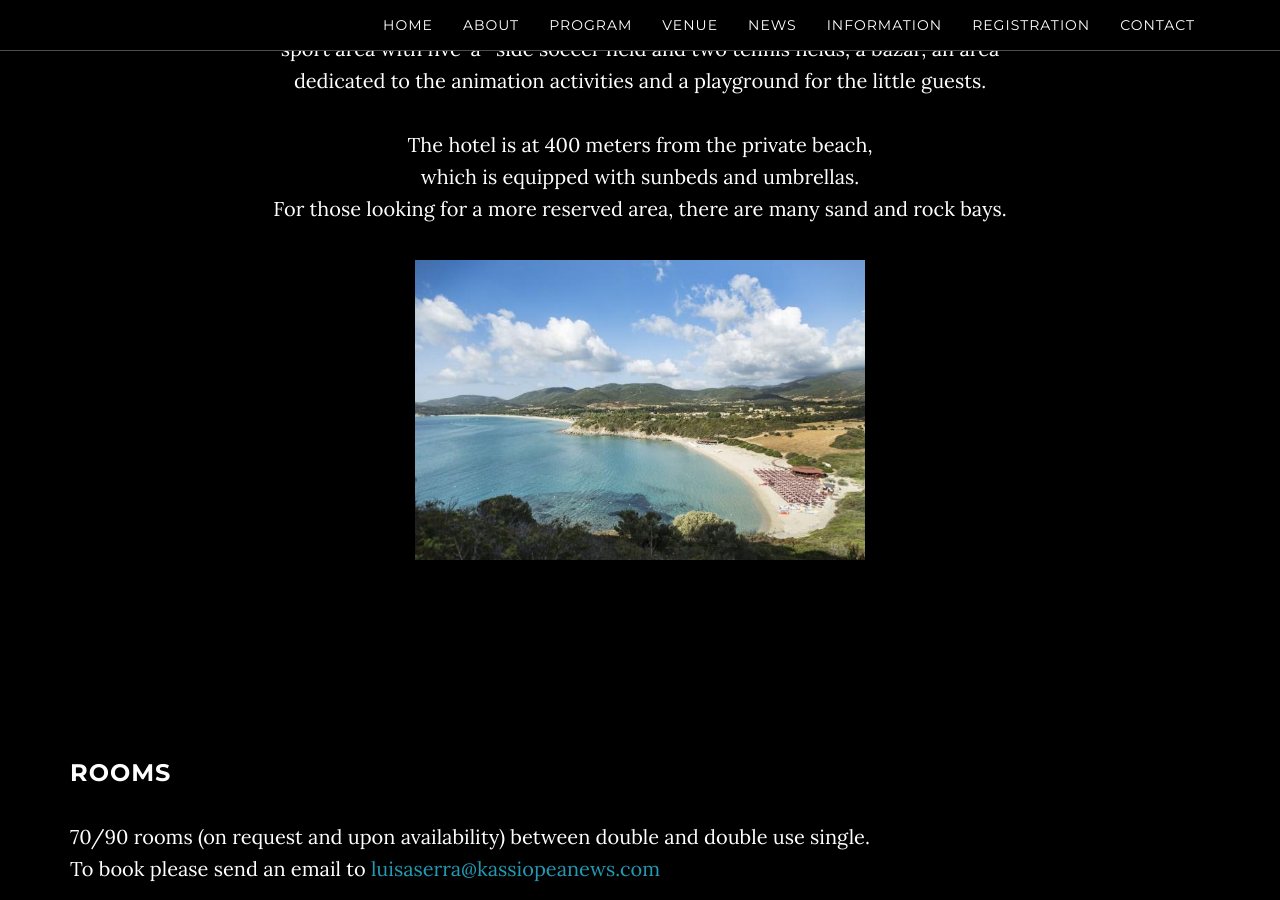
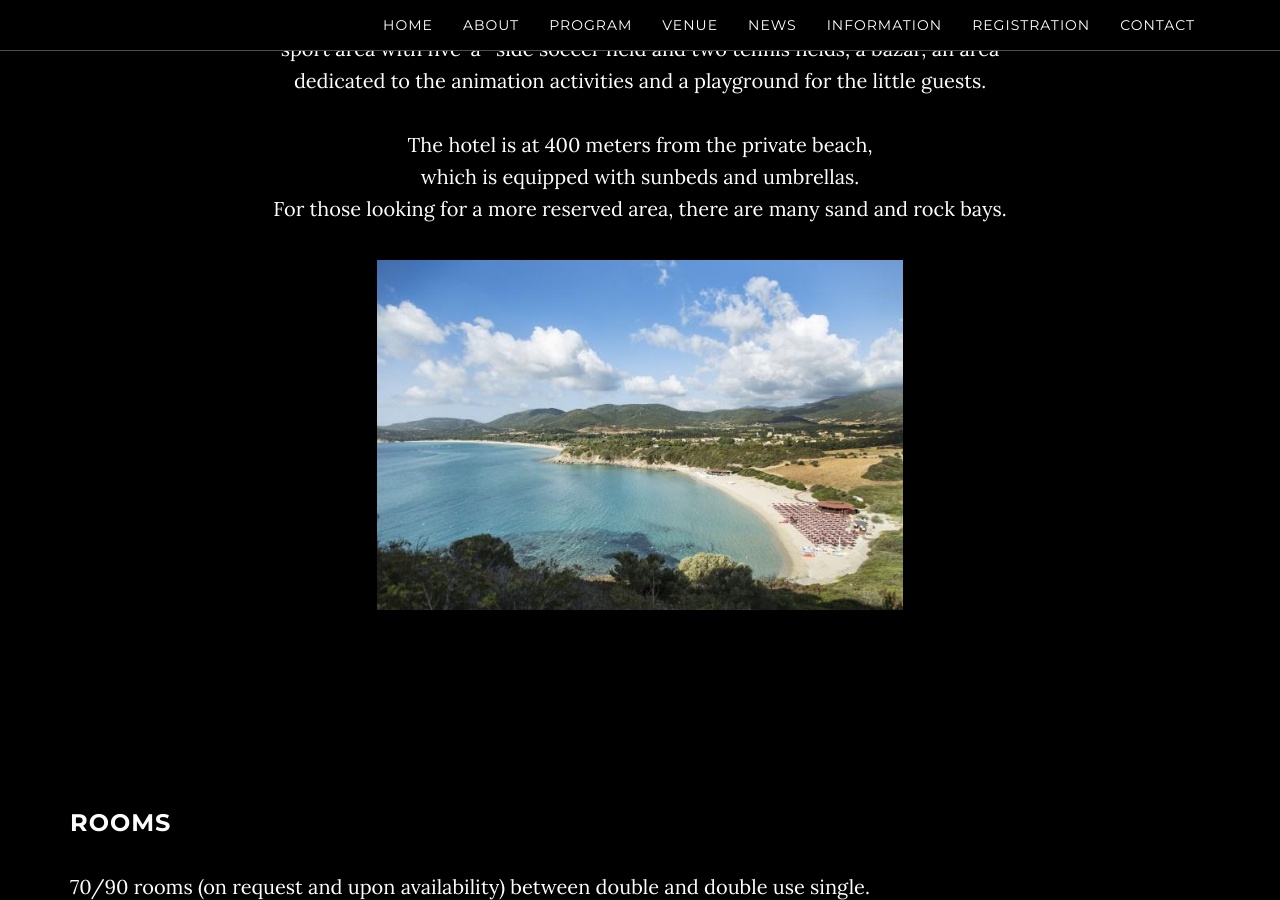
Before and after one commit to breakingthelimits/supereddington2018, a Jekyll site: the page built from index.html, in a window 1280 px wide and 900 px high, scrolled down 3456 px. Built offline with Jekyll 4.4.1, drawn with Linux system fonts in a browser that asks for light colours.

Commit message:
Update venue.html

```diff
--- a/_includes/venue.html
+++ b/_includes/venue.html
@@ -41,7 +41,7 @@
 
 
          <div style="float:center;">
-              <img src={{ site.baseurl }}/img/spiaggia.jpg height="300px;"></img>
+              <img src={{ site.baseurl }}/img/spiaggia.jpg height="350px;"></img>
             </a>
           </div>
 
```
